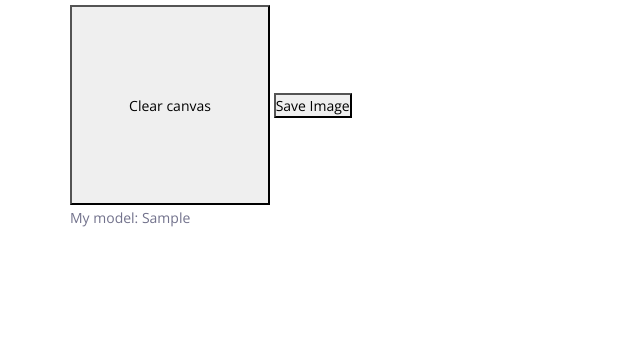
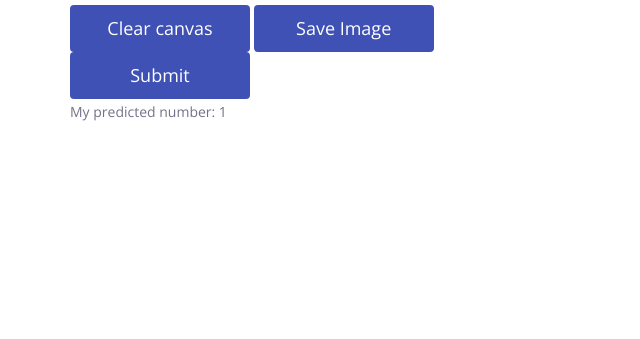
Before and after one commit to Bivox/HonoursProject, a Django app: template myproject/template/index.html in a window 1280 px wide. Shown: the part 2427-2766 px from the top of the page, without its empty margins (0-640 px from the left). Run offline with Django 3.2, Linux system fonts and the light colour scheme; the template is opened without the code that fills it: most values are stand-ins (such as "Sample title", 1, 10 or a date in 2020); some libraries are stand-ins or nearby versions.

Commit message:
predict_button

```diff
--- a/myproject/template/index.html
+++ b/myproject/template/index.html
@@ -71,11 +71,11 @@
 			imageFoo.src = dataUrl;
 
 			// Style your image here
-			imageFoo.style.width = '400px';
-			imageFoo.style.height = '400px';
+			imageFoo.style.width = '100px';
+			imageFoo.style.height = '100px';
 			var src = document.getElementById("new_image");
 			var link = document.getElementById('link');
-			link.setAttribute('download', 'MintyPaper.png');
+			link.setAttribute('download', 'hand_written_digit.png');
 			link.setAttribute('href', canvas.toDataURL("image/png").replace("image/png", "image/octet-stream"));
 			link.click();
 			src.appendChild(imageFoo);
@@ -98,8 +98,8 @@
 			imageFoo.src = dataUrl;
 
 			// Style your image here
-			imageFoo.style.width = '400px';
-			imageFoo.style.height = '400px';
+			imageFoo.style.width = '100px';
+			imageFoo.style.height = '100px';
 			var src = document.getElementById("new_image");
 			src.appendChild(imageFoo);
 			context = canvas.getContext("2d");
@@ -417,14 +417,21 @@
 
 
 						<div id="new_image">
+
+							<canvas id="canvas" width="400" height="400"></canvas>
+							<br>
 							<a id="link"></a>
-							<canvas id="canvas" width="400" height="400"></canvas>
-
 						</div>
-					<button id="butn"> Clear canvas</button>
-					<button onclick="addCode()">Save Image</button>
+					<button id="butn" class="button" size="30"> Clear canvas</button>
+					<button onclick="addCode()" class="button" size="30">Save Image</button>
+					{% block content %}
+						<form action="predict_digit" method='post'>
+							{% csrf_token %}
+							<input class="button" size="30" type="submit">
+						</form>
+						{% endblock %}
 					<div>
-							<p>My model: {{new_model}}</p>
+							<p>My predicted number: {{prediction_number}}</p>
 						</div>
 
 
@@ -719,8 +726,7 @@
 
 
 								const butn = document.getElementById('butn');
-								butn.style.height = '200px';
-								butn.style.width= '200px';
+
 								butn.addEventListener('click', ()=>{
 									const canvas = document.getElementById('canvas');
 									const context = canvas.getContext('2d');
@@ -760,11 +766,11 @@
 								});
 
 							});
+						</script>
 
 
 
 
-						</script>
 						<script src="https://code.jquery.com/jquery-3.5.1.min.js" integrity="sha256-9/aliU8dGd2tb6OSsuzixeV4y/faTqgFtohetphbbj0=" crossorigin="anonymous"></script>
 						<script src="https://stackpath.bootstrapcdn.com/bootstrap/4.5.2/js/bootstrap.min.js" integrity="sha384-B4gt1jrGC7Jh4AgTPSdUtOBvfO8shuf57BaghqFfPlYxofvL8/KUEfYiJOMMV+rV" crossorigin="anonymous"></script>
 						<script src="{% static 'js/jquery-3.2.1.min.js' %}">
@@ -777,6 +783,43 @@
 						<script src="{% static 'plugins/easing/easing.js' %}"></script>
 						<script src="{% static 'plugins/parallax-js-master/parallax.min.js' %}"></script>
 						<script src="{% static 'js/custom.js' %}"></script>
+
+						<style>
+							.button {
+								position: relative;
+								background-color: #3F51B5;
+								border-radius: 4px;
+								border: none;
+								font-size: 18px;
+								color: #FFFFFF;
+								padding: 10px;
+								width: 180px;
+								text-align: center;
+								-webkit-transition-duration: 0.4s;
+								transition-duration: 0.4s;
+								text-decoration: none;
+								overflow: hidden;
+								cursor: pointer;
+							}
+							.button:after {
+								content: "";
+								background: #f1f1f1;
+								display: block;
+								position: absolute;
+								padding-top: 300%;
+								padding-left: 350%;
+								margin-left: -20px;
+								margin-top: -120%;
+								opacity: 0;
+								transition: all 0.8s
+							}
+							.button:active:after {
+								padding: 0;
+								margin: 0;
+								opacity: 1;
+								transition: 0s
+							}
+						</style>
 </body>
 
 
```
Also changed, not shown: myproject/niceUI/views.py (+5 -4 lines).
